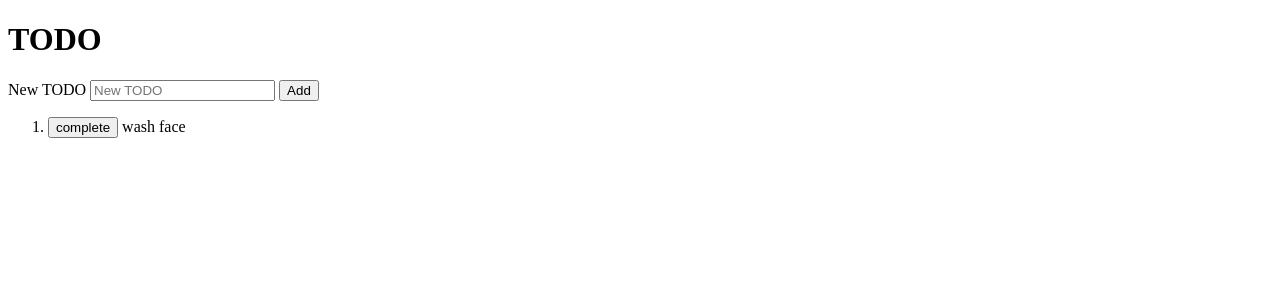
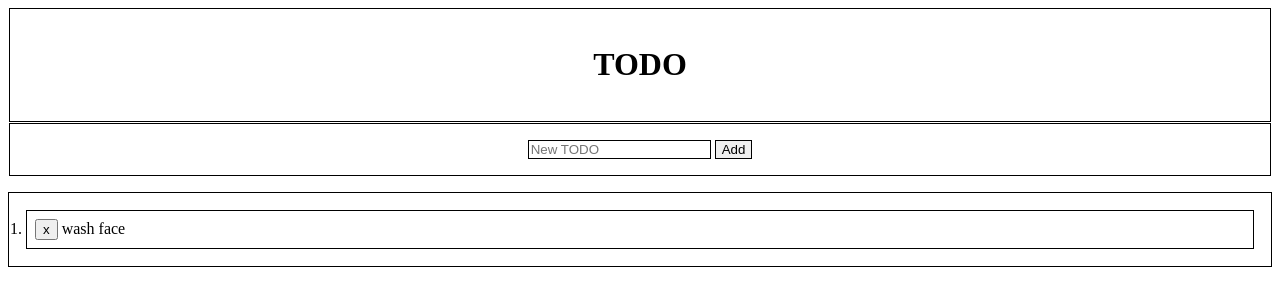
Before and after one commit to r-j-mcmanus/TodoApi, a plain HTML site: page TodoFrontend/main.html in a window 1280 px wide. Drawn offline with Linux system fonts and the light colour scheme.

Commit message:
basic styles

```diff
--- a/TodoFrontend/main.html
+++ b/TodoFrontend/main.html
@@ -7,7 +7,9 @@
         <link href="styles.css" rel="stylesheet"/>
     </head>
     <body>
-        <h1>TODO</h1>
+        <header>
+            <h1>TODO</h1>
+        </header>
         <form id="todo-form" class="todo-form">
             <label>
                 <span class="screen-reader-text">New TODO</span>
@@ -17,7 +19,7 @@
         </form>
         <ol id="todo-list" class="todo-list">
             <li id="unique-made-by-constructor">
-                <button>complete</button>
+                <button>x</button>
                 <span>wash face</span>
             </li>
         </ol>
--- a/TodoFrontend/styles.css
+++ b/TodoFrontend/styles.css
@@ -0,0 +1,39 @@
+header {
+    border: 1px solid black;
+    margin: 1px;
+    padding: 1rem;
+    text-align: center;
+  }
+
+  .todo-form {
+    border: 1px solid black;
+    text-align: center;
+    padding: 1rem;
+    margin: 1px;
+    label {
+      flex: 1;
+    }
+    input {
+      border: 1px solid black;
+    }
+    > button {
+      border: 1px solid black;
+    }
+  }
+
+  .todo-list {
+    border: 1px solid black;
+    padding: 1rem;
+    li {
+      border: 1px solid black;
+      margin: 1px;
+      padding: 0.5rem;
+    }
+  }
+
+  .screen-reader-text {
+    text-indent: -9999em;
+    width: 0;
+    height: 0;
+    display: block;
+  }
```
